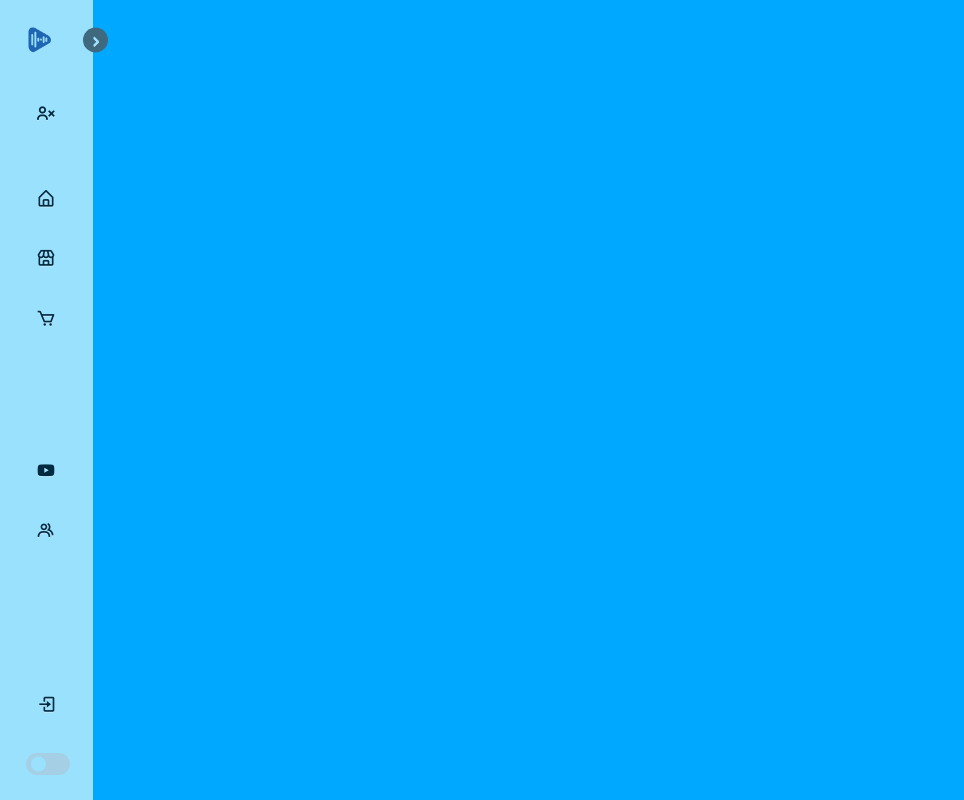
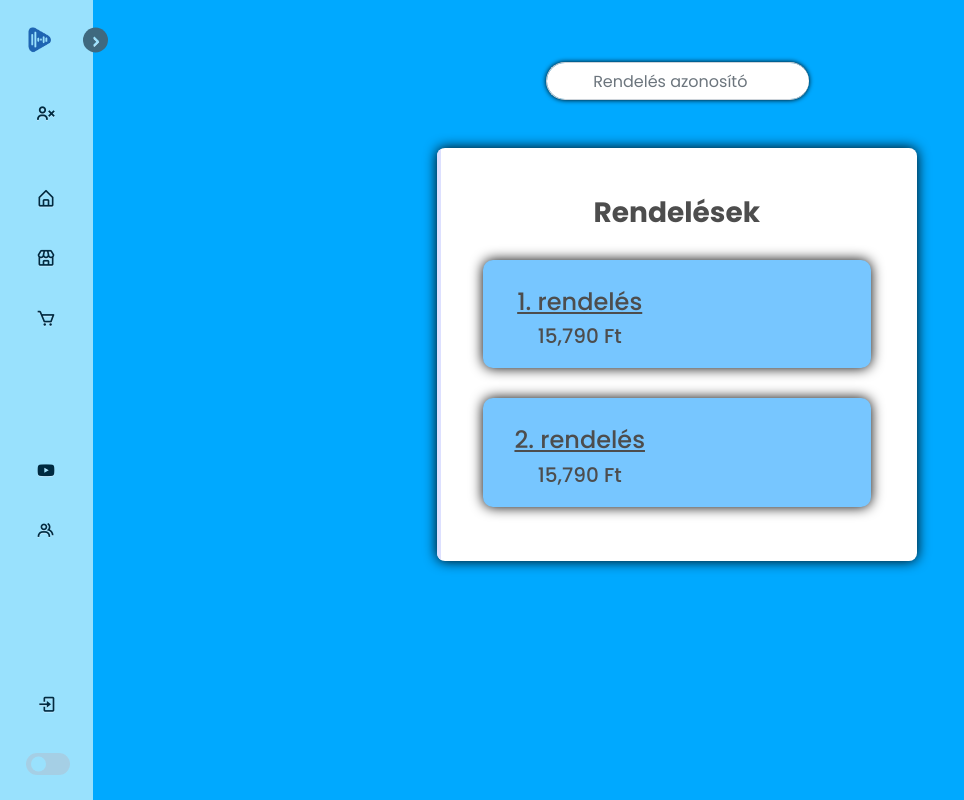
Before and after one commit to Voros-Webshop-Fejlesztok/Webshop-Projekt, a Django app: page /owner/ in a window 1280 px wide. Shown: the whole page, without its empty margins (0-964 px from the left). Run offline with Django 4.2, Linux system fonts and the light colour scheme; data comes from the database, SQL or seed files in the repository; both versions use the stored data as it was after the commit; some libraries are stand-ins or nearby versions.

Commit message:
Version 3.1 - Admin panel kezdet

```diff
--- a/static/css/main-page.css
+++ b/static/css/main-page.css
@@ -832,3 +832,8 @@ body.dark .product .popup-card .info .add-wish {
   background-color: #fff;
   font-weight: 600;
 }
+
+.search-box{
+  text-align: center;
+  border-radius: 20px;
+}
--- a/store/templates/store/owner.html
+++ b/store/templates/store/owner.html
@@ -1,7 +1,57 @@
 {% extends 'store/main.html' %}
 {% load static %}
+{% load humanize %}
 {% block content %}
+
+<form method="GET" action=".">
+    {% csrf_token %}
+
+    <div style="margin: auto;" class="form-group col-lg-4 col-md-4 col-sm-4 balance">
+      <div class="input-group" style="padding-top: 32px;">
+        <input style="border-radius: 20px;" class="form-control py-2 border-right-0 search-box" type="search" placeholder="Rendelés azonosító" name="order_id" id="pname">
+        <span class="input-group-append" id="pname-icon">
+        </span>
+        </div>
+    </div>
+</form>
 
 
 
+<div id="orders" class="container mt-5">
+    {% if orders %}
+    <div class="row d-flex justify-content-center">
+        <div class="col-md-7">
+            <div class="card p-3 py-4">
+                <div class="text-center mt-3">
+                    <h3 class="mt-2 mb-0"><strong>Rendelések</strong></h3>
+                    {% for order in orders %}
+                    {% if order.get_cart_total != 0 %}
+                    <div class="sor">
+                        <div class="div2">
+                            <h4 style="text-decoration: underline;" class="mt-2 mb-0">{{order}}</h4>
+                            <h5 class="mt-2 mb-0">{{order.get_cart_total|intcomma}} Ft</h5>
+                        </div>
+                        <div class="div1">
+                        {% for order_item in order_items %}
+                            {% if order.id == order_item.order_id %}
+                                {% for product in products %}
+                                    {% if product.id == order_item.product_id %}
+                                        <img class="orderphoto" src="{{product.imageURL}}" class="rounded-circle">
+                                        <h6 class="fonts">{{order_item.quantity}} db - {{order_item.product}}</h6>
+                                        <h6 class="fonts">{{product.price|intcomma}} Ft</h6>
+                                    {% endif %}
+                                {% endfor %}
+                            {% endif %}
+                        {% endfor %}
+                        </div>
+                    </div>
+                    {% endif %}
+                    {% endfor %}
+                </div>
+            </div>
+        </div>
+    </div>
+</div>
+{% endif %}
+
 {% endblock content %}
--- a/store/templates/store/store.html
+++ b/store/templates/store/store.html
@@ -8,10 +8,7 @@
 
   <div style="margin: auto;" class="form-group col-lg-4 col-md-4 col-sm-4 balance">
     <div class="input-group" style="padding-top: 32px;">
-      <input class="form-control py-2 border-right-0 border" type="search" placeholder="Kulcsszó" name="product_name" id="pname">
-      <span class="input-group-append" id="pname-icon">
-        <div class="input-group-text bg-transparent"><i class='bx bx-search-alt-2'></i></div>
-      </span>
+      <input style="border-radius: 20px; margin-left: 10px;" class="form-control py-2 search-box" type="search" placeholder="Kulcsszó" name="product_name" id="pname">
       </div>
       <p style="text-align: center;"><a id="moreFilter" href="#" class="nav-link">Részletes szűrés</a></p>
   </div>
--- a/store/views.py
+++ b/store/views.py
@@ -379,6 +379,13 @@ def message(request):
     return render(request, 'store/message.html', context)
 
 def owner(request):
-    context = {}
+    orders = Order.objects.all()
+    order_id = request.GET.get('order_id')
+
+    if is_valid_param(order_id):
+        print('fasza')
+        orders = orders.filter(id = order_id)
+
+    context = {'orders':orders}
 
     return render(request, 'store/owner.html', context)
```
Also changed, not shown: db.sqlite3.
